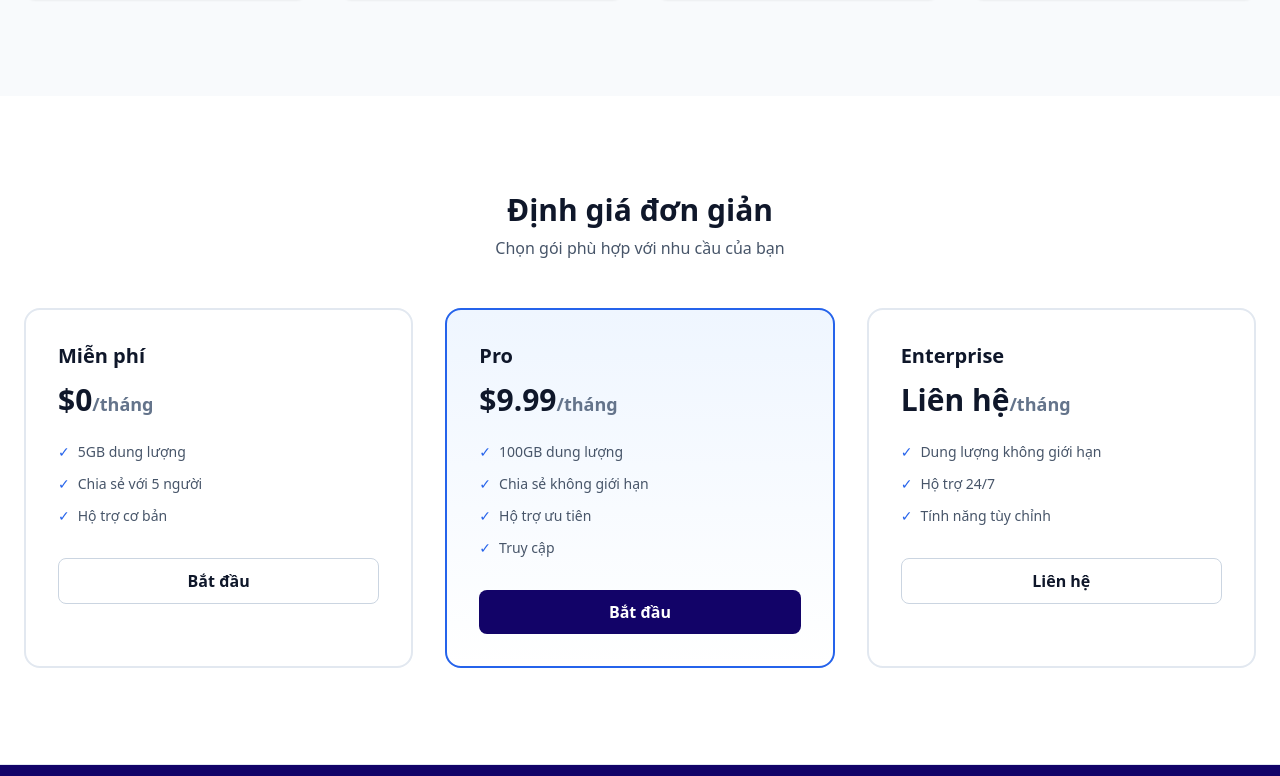
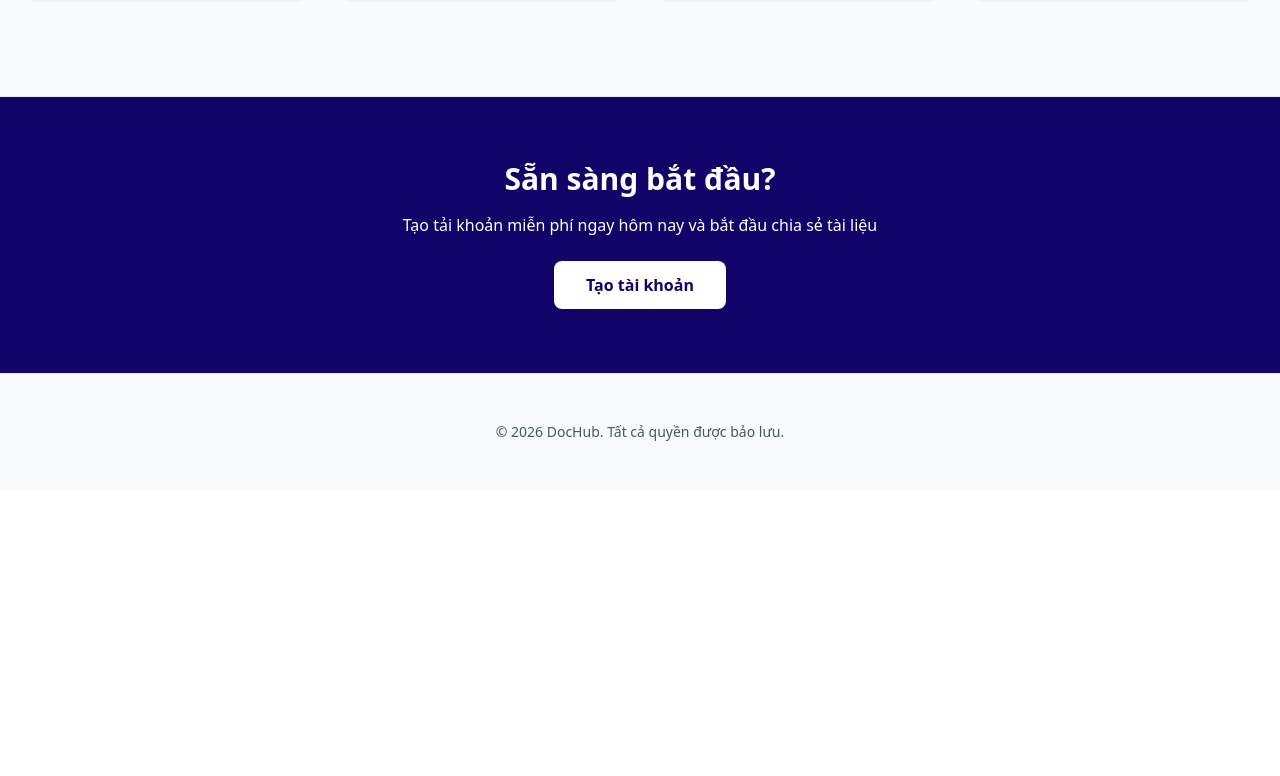
Before and after one commit to QuyTran25/DocHub, a React (Vite) app in the folder frontend/: page / in a window 1280 px wide. Shown: the part 964-1740 px from the top of the page. After the commit the page ends 1454 px from the top, so only its background shows below. Built offline with nearby package versions, Linux system fonts and the light colour scheme; the HTML template or start-up script is replaced by a standard one.

Commit message:
chỉnh sửa giao diện trang giới thiệu

```diff
--- a/frontend/src/app.jsx
+++ b/frontend/src/app.jsx
@@ -166,36 +166,6 @@ const LandingPage = ({ onGetStarted, onLoginClick }) => {
               </div>
             ))}
           </div>
-        </div>
-      </section>
-
-      {/* Pricing Section */}
-      <section className="mx-auto max-w-7xl px-6 py-16 sm:py-24">
-        <div className="text-center mb-12">
-          <h2 className="text-3xl font-bold text-slate-900">Định giá đơn giản</h2>
-          <p className="mt-2 text-slate-600">Chọn gói phù hợp với nhu cầu của bạn</p>
-        </div>
-        <div className="grid gap-8 md:grid-cols-3">
-          {[
-            { name: 'Miễn phí', price: '$0', features: ['5GB dung lượng', 'Chia sẻ với 5 người', 'Hộ trợ cơ bản'] },
-            { name: 'Pro', price: '$9.99', popular: true, features: ['100GB dung lượng', 'Chia sẻ không giới hạn', 'Hộ trợ ưu tiên', 'Truy cập'] },
-            { name: 'Enterprise', price: 'Liên hệ', features: ['Dung lượng không giới hạn', 'Hộ trợ 24/7', 'Tính năng tùy chỉnh'] },
-          ].map((plan, i) => (
-            <div key={i} className={`rounded-2xl border-2 p-8 ${plan.popular ? 'border-blue-600 bg-gradient-to-b from-blue-50 to-white' : 'border-slate-200 bg-white'}`}>
-              <h3 className="text-xl font-bold text-slate-900">{plan.name}</h3>
-              <div className="mt-3 text-3xl font-bold text-slate-900">{plan.price}<span className="text-lg text-slate-500">/tháng</span></div>
-              <ul className="mt-6 space-y-3">
-                {plan.features.map((f, j) => (
-                  <li key={j} className="flex items-center gap-2 text-sm text-slate-600">
-                    <span className="text-blue-600">✓</span> {f}
-                  </li>
-                ))}
-              </ul>
-              <button className={`mt-8 w-full rounded-lg py-2.5 font-semibold transition ${plan.popular ? 'text-white hover:opacity-90' : 'border border-slate-300 text-slate-900 hover:bg-slate-50'}`} style={plan.popular ? { background: '#120368' } : {}}>
-                {plan.name === 'Enterprise' ? 'Liên hệ' : 'Bắt đầu'}
-              </button>
-            </div>
-          ))}
         </div>
       </section>
 
```
